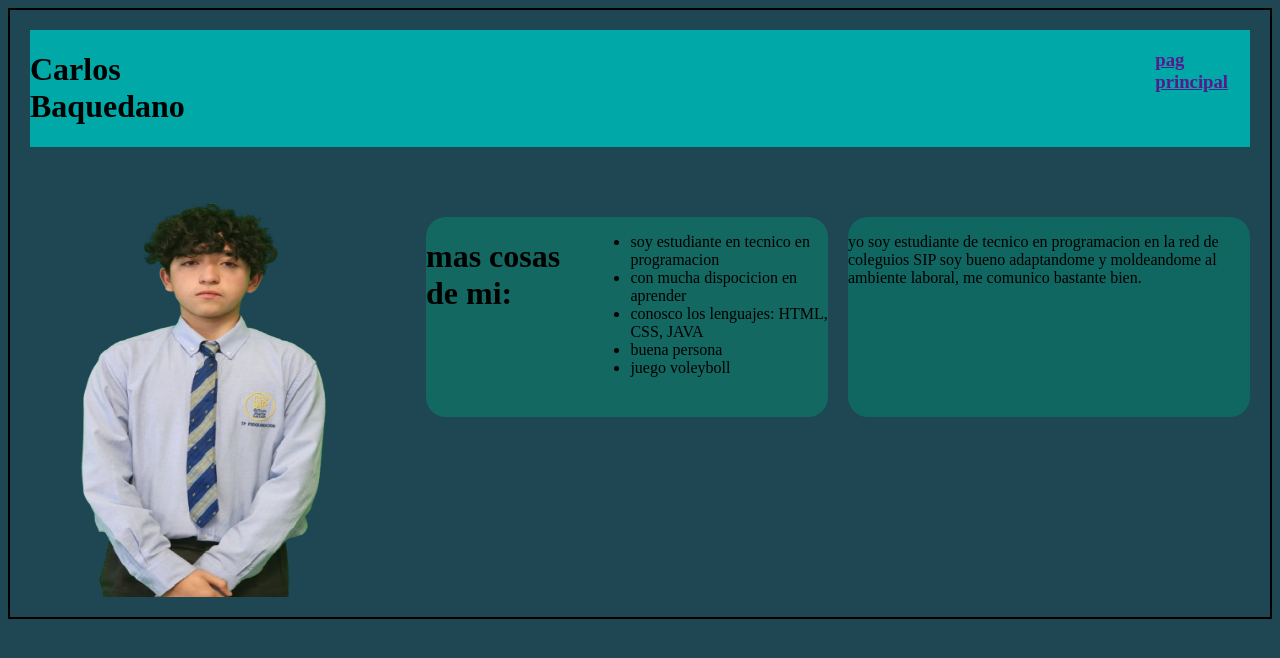
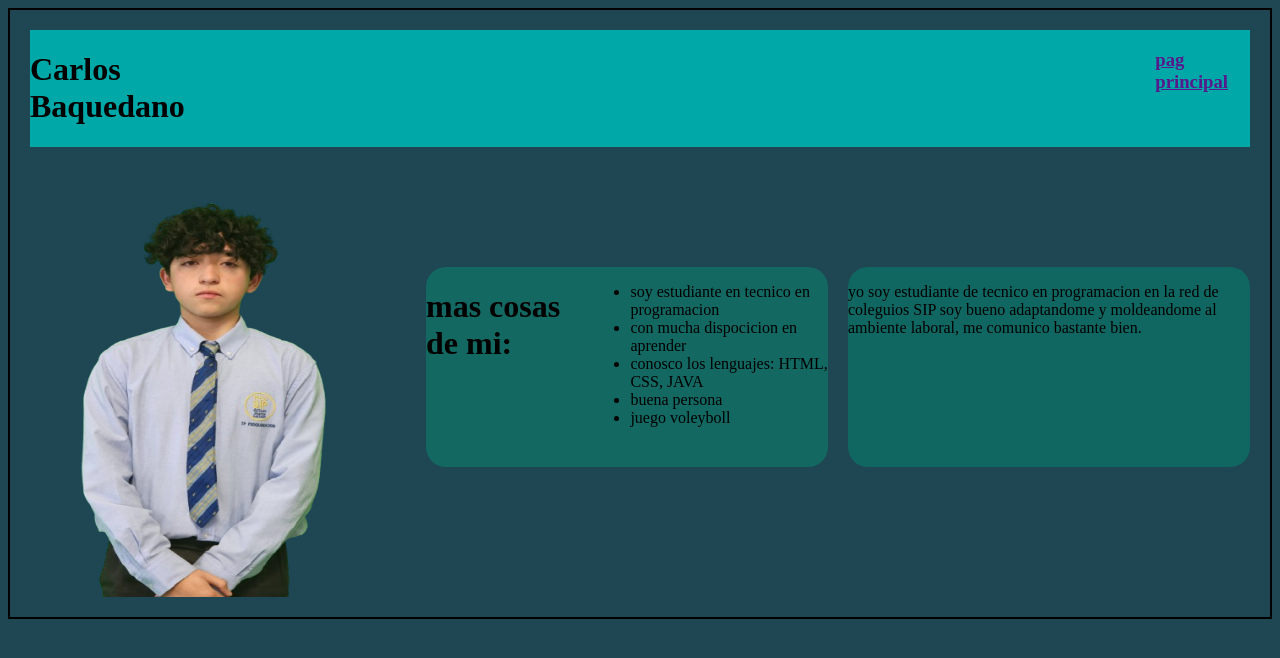
Before and after one commit to c4rl0s-B/mi-p-agina, a plain HTML site: page index.html in a window 1280 px wide. Drawn offline with Linux system fonts and the light colour scheme.

Commit message:
canbio final

```diff
--- a/stayl.css
+++ b/stayl.css
@@ -25,7 +25,7 @@
     border-radius: 20px;
     width: 70%;
     height: 200px;
-    margin-top: 50px;
+    margin-top: 100px;
     margin-left: 30px;
 
 }
@@ -48,6 +48,6 @@
     border-radius: 20px;
     width: 70%;
     height: 200px;
-    margin-top: 50px;
+    margin-top: 100px;
     flex-direction: column;
 }
```
